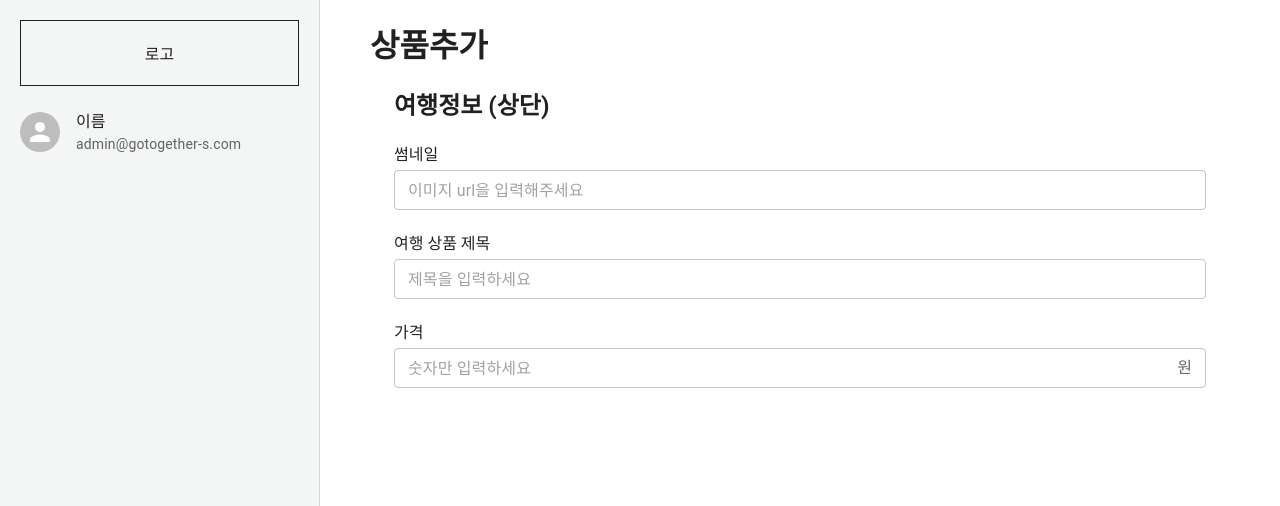
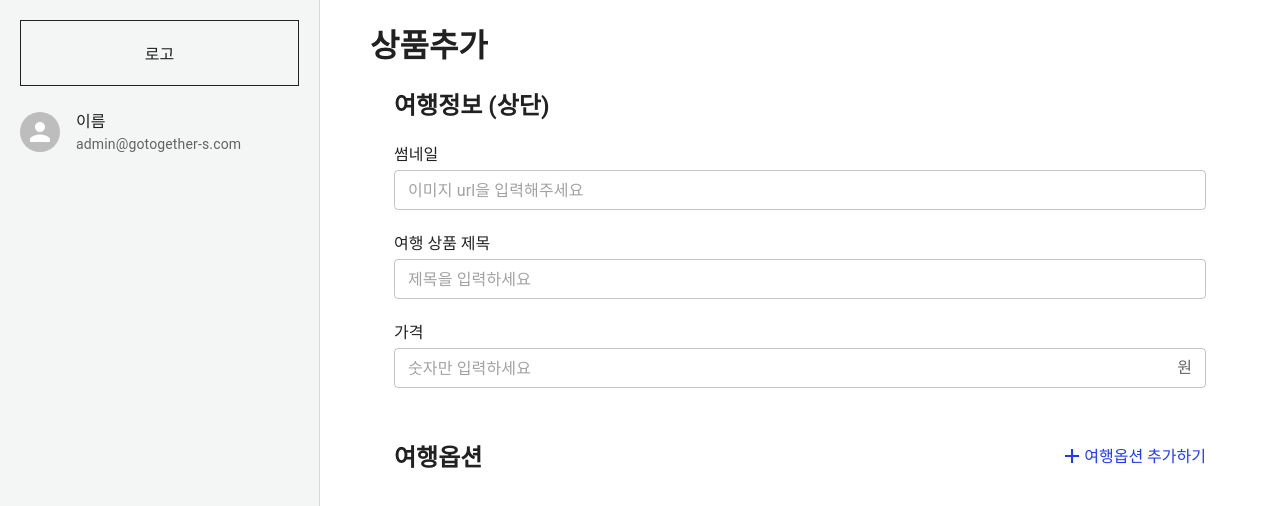
Before and after one commit to gotogether-s/gotogether-s-admin, a Next.js app: page / in a window 1280 px wide. Shown: the top 506 px of the page. Built offline with nearby package versions, Linux system fonts and the light colour scheme.

Commit message:
#4 feat: Add section and Create new title and button UI

```diff
--- a/components/AddProduct/AddProduct.module.scss
+++ b/components/AddProduct/AddProduct.module.scss
@@ -1,6 +1,31 @@
 .page-title {
   margin-bottom: 2rem;
 }
-.section-title {
+
+.section {
+  margin-bottom: 5rem;
+  .section-title {
+    margin-bottom: 2rem;
+  }
+}
+
+.flex-wrapper {
+  display: flex;
+  align-items: center;
+  justify-content: space-between;
   margin-bottom: 2rem;
+  .section-title {
+    margin-bottom: 0;
+  }
+  .add-option {
+    display: flex;
+    align-items: flex-end;
+    color: #1f39ff;
+    &:hover {
+      cursor: pointer;
+    }
+    span {
+      padding-bottom: 0.1rem;
+    }
+  }
 }
--- a/components/AddProduct/index.tsx
+++ b/components/AddProduct/index.tsx
@@ -1,3 +1,4 @@
+import AddIcon from '@mui/icons-material/Add'
 import { Container, Box } from '@mui/material'
 import Info from './Info'
 import style from './AddProduct.module.scss'
@@ -7,8 +8,19 @@ const AddProduct = () => {
     <Box sx={{ padding: '2rem 5rem' }}>
       <h1 className={style['page-title']}>상품추가</h1>
       <Container maxWidth='md'>
-        <h2 className={style['section-title']}>여행정보 (상단)</h2>
-        <Info />
+        <section className={style['section']}>
+          <h2 className={style['section-title']}>여행정보 (상단)</h2>
+          <Info />
+        </section>
+        <section className={style['section']}>
+          <div className={style['flex-wrapper']}>
+            <h2 className={style['section-title']}>여행옵션</h2>
+            <div className={style['add-option']}>
+              <AddIcon />
+              <span>여행옵션 추가하기</span>
+            </div>
+          </div>
+        </section>
       </Container>
     </Box>
   )
```
